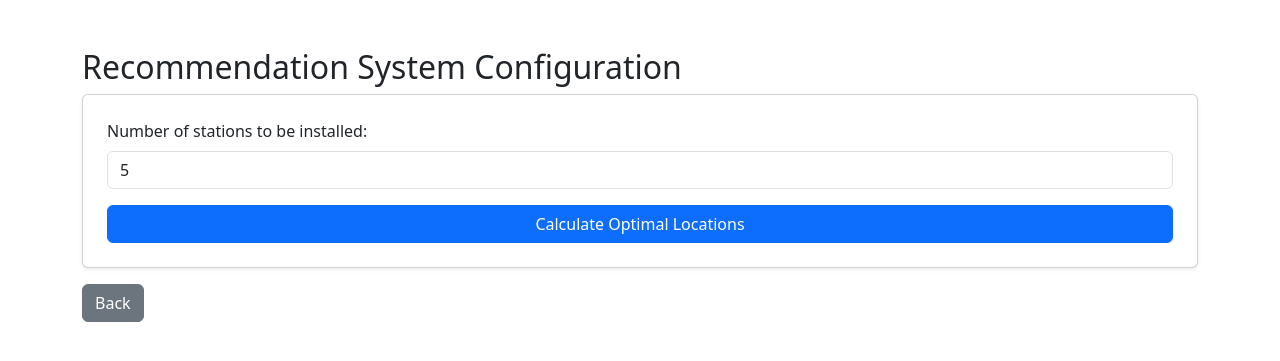
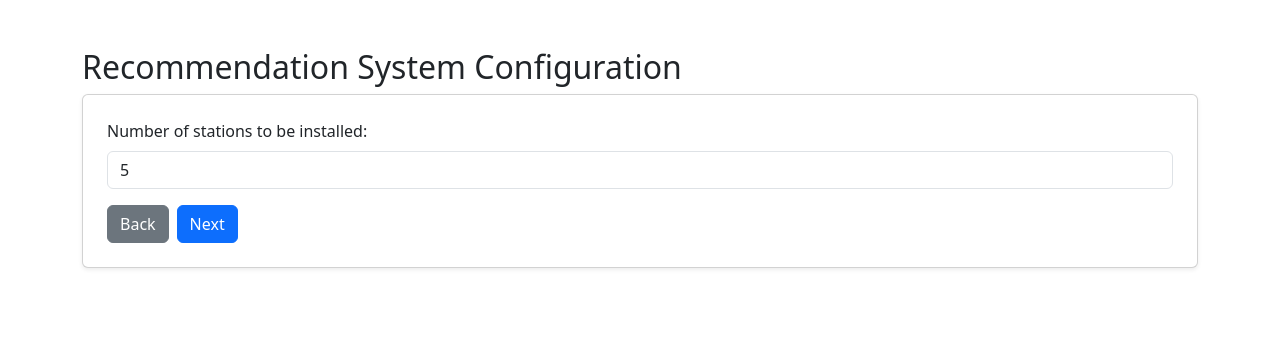
Before and after one commit to angievelasquez-20/electric_vehicles, a Flask app: page /recommend in a window 1280 px wide. Shown: the top 361 px of the page. Run offline with Flask 3, Linux system fonts and the light colour scheme.

Commit message:
Add next button to recommendation form

```diff
--- a/templates/index.html
+++ b/templates/index.html
@@ -12,8 +12,10 @@ bootstrap.min.css">
 <input type="number" name="n_stations" class="form-control" value="5" min="1"
 max="20">
 
-<button type="submit" class="btn btn-primary mt-3">Calculate Optimal Locations</button>
+<div class="d-flex gap-2 mt-3">
+<a href="/presentation" class="btn btn-secondary">Back</a>
+<button type="submit" class="btn btn-primary">Next</button>
+</div>
 </form>
-<a href="/presentation" class="btn btn-secondary mt-3">Back</a>
 </body>
 </html>
```
